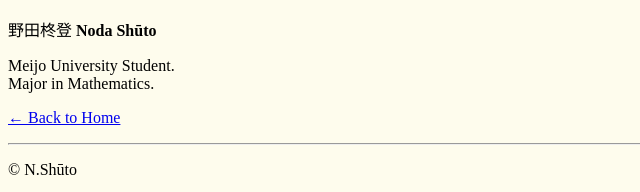
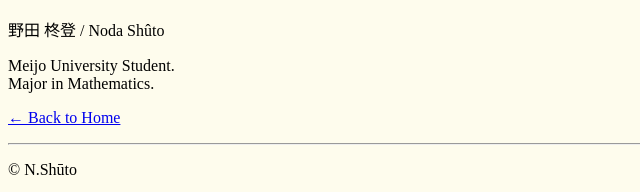
Before and after one commit to hatomatsu/Nshuto, a plain HTML site: page html/about.html in a window 1280 px wide. Shown: the part 244-436 px from the top of the page, 0-640 px from the left. Drawn offline with Linux system fonts and the light colour scheme.

Commit message:
Add files via upload

```diff
--- a/html/about.html
+++ b/html/about.html
@@ -16,7 +16,7 @@
             <img src="me.png" alt="me" title="me" width="150" height="174">
          </p>
          <figcaption>
-            野田柊登 <span class="author byline"><strong>Noda Shūto</strong></span>
+            <span class="author byline">野田 柊登 / Noda Shûto  </span>
          </figcaption>
          <p>
             Meijo University Student.
```
Also changed, not shown: html/latex.html (+1 -1 lines).
